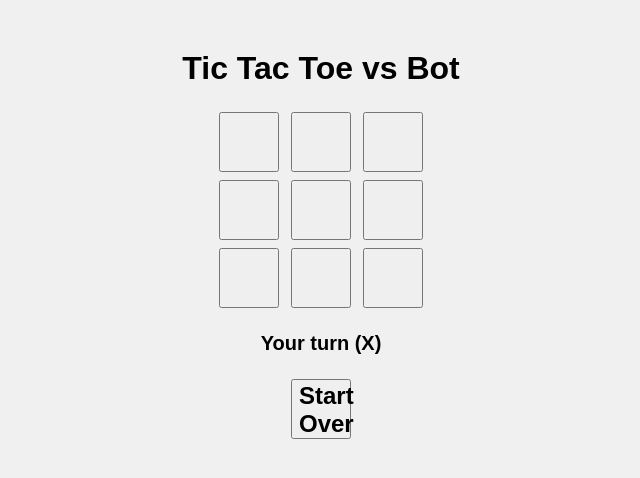
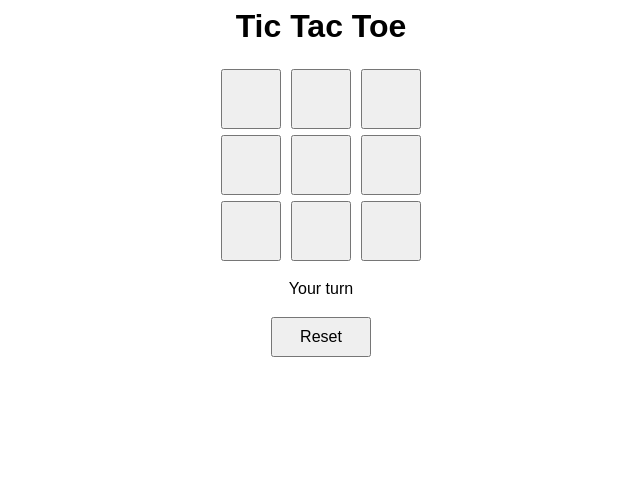
Before and after one commit to midhuneshbraj123/Tic-Tac-Toe, a plain HTML site: page index.html in a window 1280 px wide. Shown: the whole page, without its empty margins (319-959 px from the left). Drawn offline with Linux system fonts and the light colour scheme.

Commit message:
Add files via upload

```diff
--- a/index.html
+++ b/index.html
@@ -1,27 +1,26 @@
-<!DOCTYPE html>
 <html>
 <head>
-    <title>My Tic Tac Toe Game</title>
+    <title>Tic Tac Toe</title>
     <link rel="stylesheet" href="style.css">
 </head>
 <body>
 
-    <h1>Tic Tac Toe vs Bot</h1>
+    <h1>Tic Tac Toe</h1>
 
-    <div id="game-board">
-        <button onclick="clickBox(0)" id="b0"></button>
-        <button onclick="clickBox(1)" id="b1"></button>
-        <button onclick="clickBox(2)" id="b2"></button><br>
-        <button onclick="clickBox(3)" id="b3"></button>
-        <button onclick="clickBox(4)" id="b4"></button>
-        <button onclick="clickBox(5)" id="b5"></button><br>
-        <button onclick="clickBox(6)" id="b6"></button>
-        <button onclick="clickBox(7)" id="b7"></button>
-        <button onclick="clickBox(8)" id="b8"></button>
-    </div>
+    <button id="box1" onclick="play(1)"></button>
+    <button id="box2" onclick="play(2)"></button>
+    <button id="box3" onclick="play(3)"></button>
+    <br>
+    <button id="box4" onclick="play(4)"></button>
+    <button id="box5" onclick="play(5)"></button>
+    <button id="box6" onclick="play(6)"></button>
+    <br>
+    <button id="box7" onclick="play(7)"></button>
+    <button id="box8" onclick="play(8)"></button>
+    <button id="box9" onclick="play(9)"></button>
 
-    <p id="message">Your turn (X)</p>
-    <button onclick="restartGame()">Start Over</button>
+    <p id="status">Your turn</p>
+    <button id="reset" onclick="resetGame()">Reset</button>
 
     <script src="script.js"></script>
 </body>
--- a/style.css
+++ b/style.css
@@ -1,20 +1,17 @@
 body {
     text-align: center;
-    font-family: Arial, sans-serif;
-    background-color: #f0f0f0;
-    margin-top: 50px;
+    font-family: sans-serif;
 }
 
 button {
-    width: 60px;
-    height: 60px;
-    font-size: 24px;
-    font-weight: bold;
-    margin: 4px;
-    cursor: pointer;
+    width:60px;
+    height:60px;
+    font-size:25px;
+    margin:3px;
 }
 
-#message {
-    font-size: 20px;
-    font-weight: bold;
+#reset {
+    width:100px;
+    height:40px;
+    font-size:16px
 }
```
